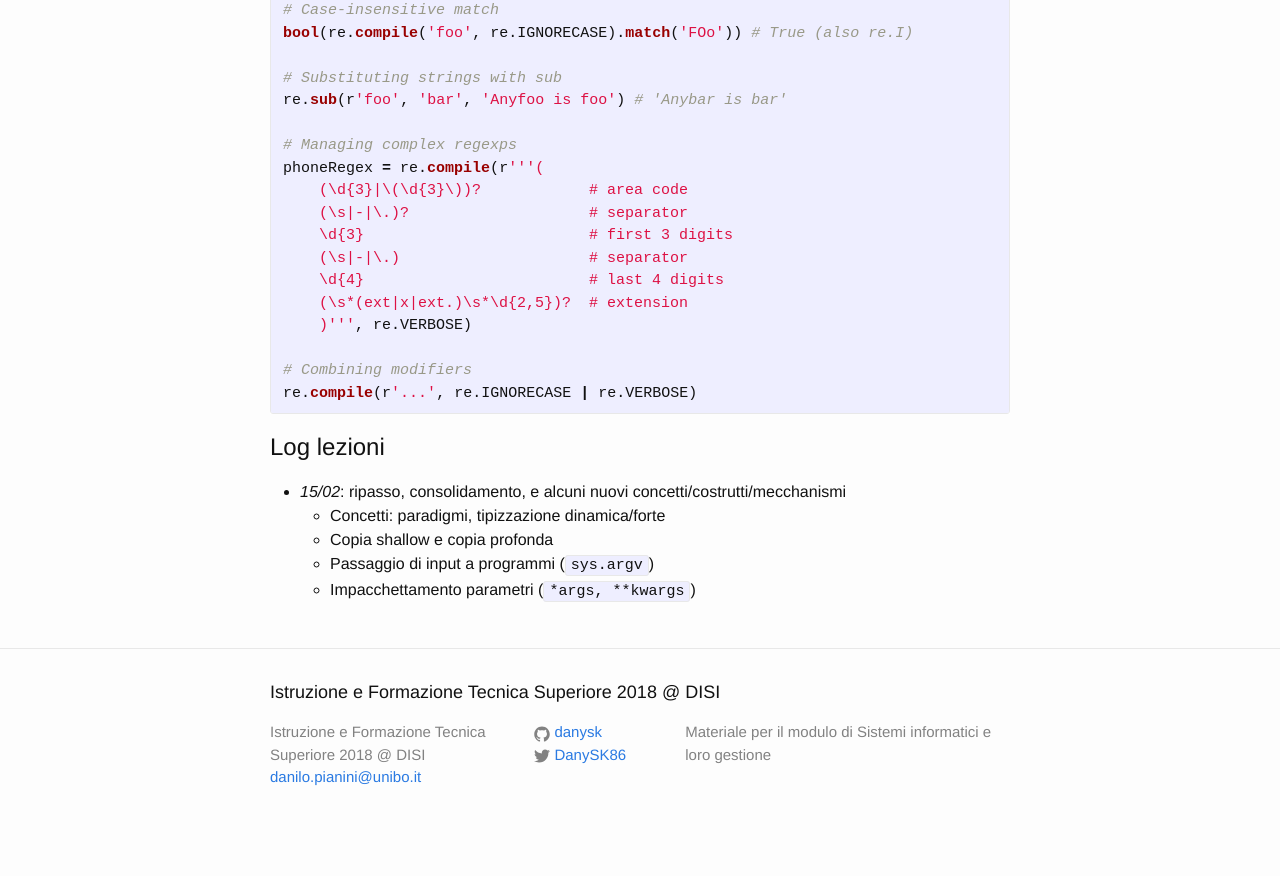
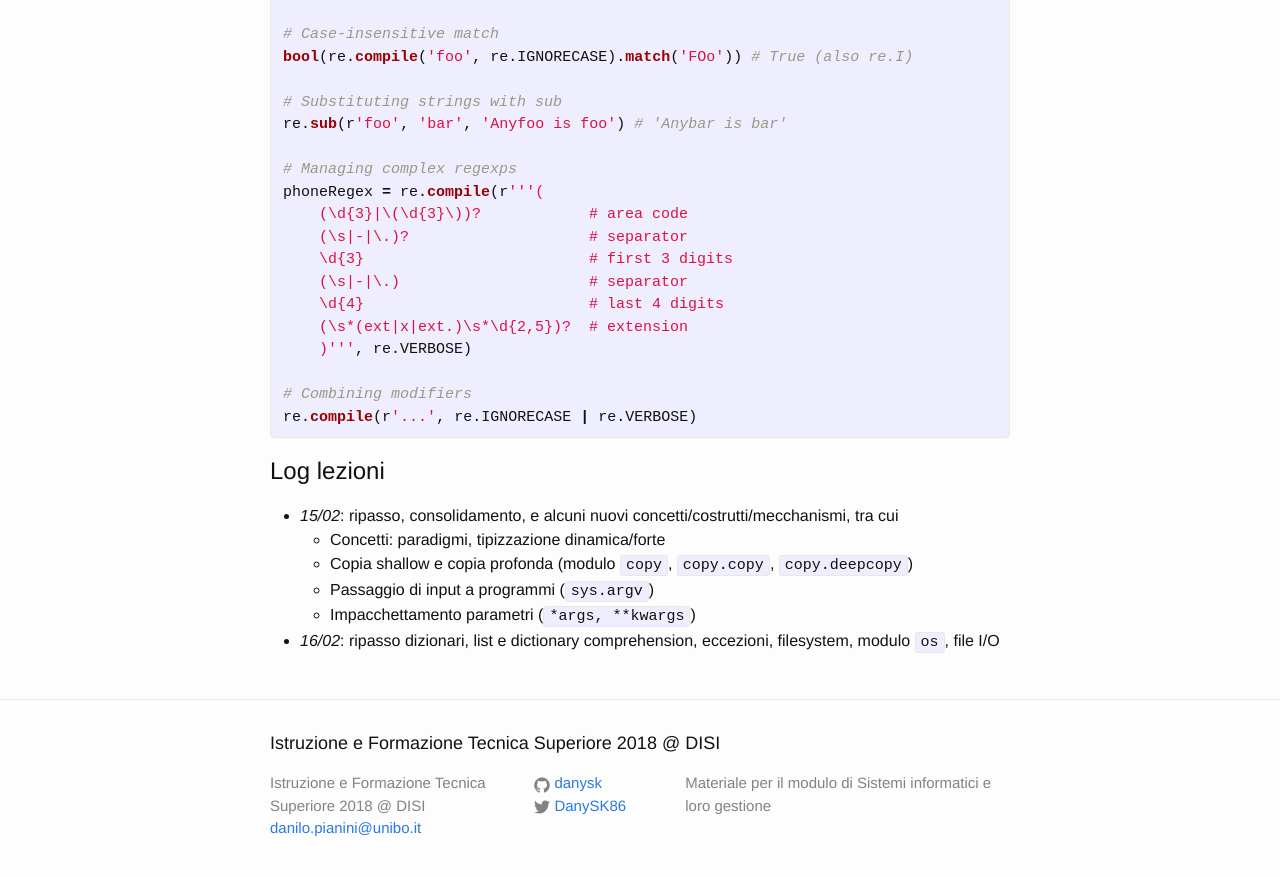
Before and after one commit to APICe-at-DISI/ifts2018, a Jekyll site: the page built from index.md, in a window 1280 px wide and 900 px high, scrolled down 20047 px. Shown: the top 876 px of the window. Built offline with Jekyll 4.4.1, drawn with Linux system fonts in a browser that asks for light colours; our own code applies the rules of GitHub Pages for plain Markdown files; before the commit the page ends 20896 px from its top, so only the background shows below that; some of the changed text lies outside the part shown.

Commit message:
Update after lecture 15/02

```diff
--- a/index.md
+++ b/index.md
@@ -919,8 +921,9 @@ re.compile(r'...', re.IGNORECASE | re.VERBOSE)
 
 ## Log lezioni
 
-- *15/02*: ripasso, consolidamento, e alcuni nuovi concetti/costrutti/mecchanismi
+- *15/02*: ripasso, consolidamento, e alcuni nuovi concetti/costrutti/mecchanismi, tra cui
     - Concetti: paradigmi, tipizzazione dinamica/forte
-    - Copia shallow e copia profonda
+    - Copia shallow e copia profonda (modulo `copy`, `copy.copy`, `copy.deepcopy`)
     - Passaggio di input a programmi (`sys.argv`)
     - Impacchettamento parametri (`*args, **kwargs`)
+- *16/02*: ripasso dizionari, list e dictionary comprehension, eccezioni, filesystem, modulo `os`, file I/O
```
Also changed, not shown: other parts of index.md (+2 -0 lines).
